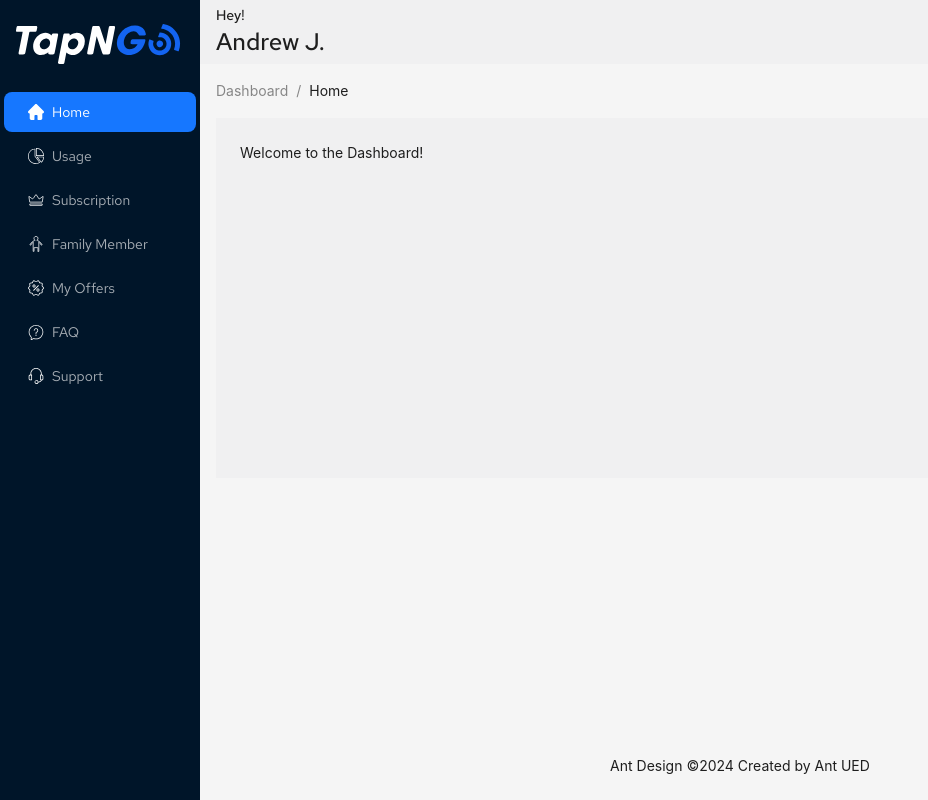
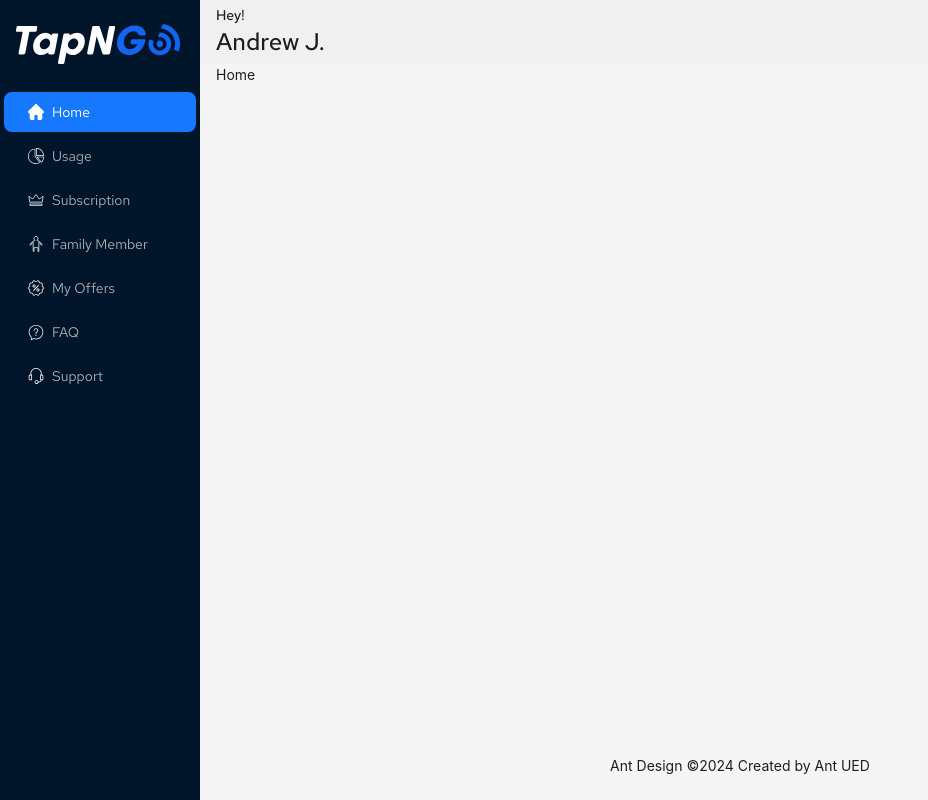
Before and after one commit to jangra-rahul/EmployeeTapNGo, a React (Create React App) app: page / in a window 1280 px wide. Shown: the whole page, without its empty margins (0-928 px from the left). Built offline with nearby package versions, Linux system fonts and the light colour scheme.

Commit message:
routes add

```diff
--- a/src/App.tsx
+++ b/src/App.tsx
@@ -7,13 +7,19 @@ import { Route, Routes } from "react-router-dom";
 import ForgotCredential from "./components/authPages/ForgotCredential";
 import Dashboard from "./components/maindashboard/Dashboard";
 import MainDashbord from "./pages/MainDashbord";
+import HomeDashboard from "./pages/HomeDashboard";
 
 function App() {
   return (
     <div>
       <Routes>
         <Route path="/auth" element={<AuthPages />} />
-        <Route path="/" element={<MainDashbord />} />
+        {/* <Route path="/" element={<MainDashbord />} /> */}
+        <Route path="/" element={<MainDashbord />}>
+          <Route index element={<HomeDashboard />} />
+          <Route path="home-dashboard" element={<HomeDashboard />} />
+        </Route>
+        <Route path="/home-dashboard" element={<HomeDashboard />} />
         <Route path="/forgot-credential" element={<ForgotCredential />} />
       </Routes>
     </div>
--- /dev/null
+++ b/src/components/homeDashboard/Home.tsx
@@ -0,0 +1,7 @@
+import React from "react";
+
+const Home = () => {
+  return <div>Home</div>;
+};
+
+export default Home;
--- a/src/components/maindashboard/Dashboard.tsx
+++ b/src/components/maindashboard/Dashboard.tsx
@@ -11,16 +11,7 @@ import faq_icon from "../../assets/images/svg/faq_icon.svg";
 import manu_icon from "../../assets/images/svg/manu_icon.svg";
 import black_logo from "../../assets/images/svg/black_logo.svg";
 import close_icon from "../../assets/images/svg/close_manu.svg";
-
-import {
-  MenuUnfoldOutlined,
-  MenuFoldOutlined,
-  PieChartOutlined,
-  DesktopOutlined,
-  FileOutlined,
-  TeamOutlined,
-  UserOutlined,
-} from "@ant-design/icons";
+import { Link, Outlet } from "react-router-dom";
 
 const { Header, Content, Footer, Sider } = Layout;
 const { SubMenu } = Menu;
@@ -57,10 +48,12 @@ const Dashboard: React.FC = () => {
         </a>
         <Menu theme="dark" defaultSelectedKeys={["1"]} mode="inline">
           <Menu.Item key="1">
-            <div className="d-flex  gap-2 align-items-center">
-              <img src={home_icon} alt="home_icon" />
-              <span className="mb-0 fs_14 red_ff">Home</span>
-            </div>
+            <Link to="/home-dashboard">
+              <div className="d-flex  gap-2 align-items-center">
+                <img src={home_icon} alt="home_icon" />
+                <span className="mb-0 fs_14 red_ff">Home</span>
+              </div>
+            </Link>
           </Menu.Item>
           <Menu.Item key="2">
             <div className="d-flex  gap-2 align-items-center">
@@ -204,16 +197,7 @@ const Dashboard: React.FC = () => {
           </Menu>
         </Drawer>
         <Content style={{ margin: "0 16px" }}>
-          <Breadcrumb style={{ margin: "16px 0" }}>
-            <Breadcrumb.Item>Dashboard</Breadcrumb.Item>
-            <Breadcrumb.Item>Home</Breadcrumb.Item>
-          </Breadcrumb>
-          <div
-            className="site-layout-background"
-            style={{ padding: 24, minHeight: 360 }}
-          >
-            Welcome to the Dashboard!
-          </div>
+          <Outlet />
         </Content>
         <Footer style={{ textAlign: "center" }}>
           Ant Design ©2024 Created by Ant UED
--- /dev/null
+++ b/src/pages/HomeDashboard.tsx
@@ -0,0 +1,12 @@
+import React from "react";
+import Home from "../components/homeDashboard/Home";
+
+const HomeDashboard = () => {
+  return (
+    <div>
+      <Home />
+    </div>
+  );
+};
+
+export default HomeDashboard;
```
Also changed, not shown: src/components/homeDashboard/homedashboard.css (added).
